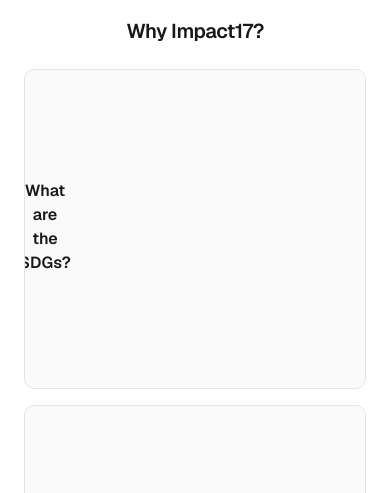
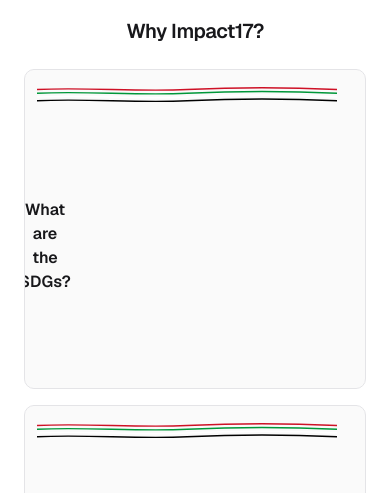
Before and after one commit to nrashidk/impact17, a Next.js app: page /en in a window 390 px wide. Shown: the part 202-695 px from the top of the page. Built offline with nearby package versions, Linux system fonts and the light colour scheme; no server answers; the database is empty.

Commit message:
fix: show UAE ribbon on mobile in SDG context cards
Remove the hidden md:block classes from the .sdg-flip-ribbon wrapper so
the decorative UAE-color ribbon renders at all screen sizes, not just
md and up.

https://claude.ai/code/session_019zKYCvxL3hiBE8b7TCNcDp

```diff
--- a/components/features/sdg-context-card.tsx
+++ b/components/features/sdg-context-card.tsx
@@ -47,7 +47,7 @@ export function SdgContextCard({ question, answer }: { question: string; answer:
         aria-pressed={flipped}
         className="sdg-flip group block w-full min-h-[20rem] overflow-hidden rounded-lg border border-zinc-200 dark:border-zinc-800 bg-zinc-50 dark:bg-zinc-900 hover:bg-zinc-100 dark:hover:bg-zinc-900/80 focus:outline-none focus-visible:ring-2 focus-visible:ring-ring focus-visible:ring-offset-2"
       >
-        <div className="sdg-flip-ribbon hidden md:block">
+        <div className="sdg-flip-ribbon">
           <UaeRibbon />
         </div>
         <div className={`sdg-flip-inner ${flipped ? "is-flipped" : ""}`}>
```
